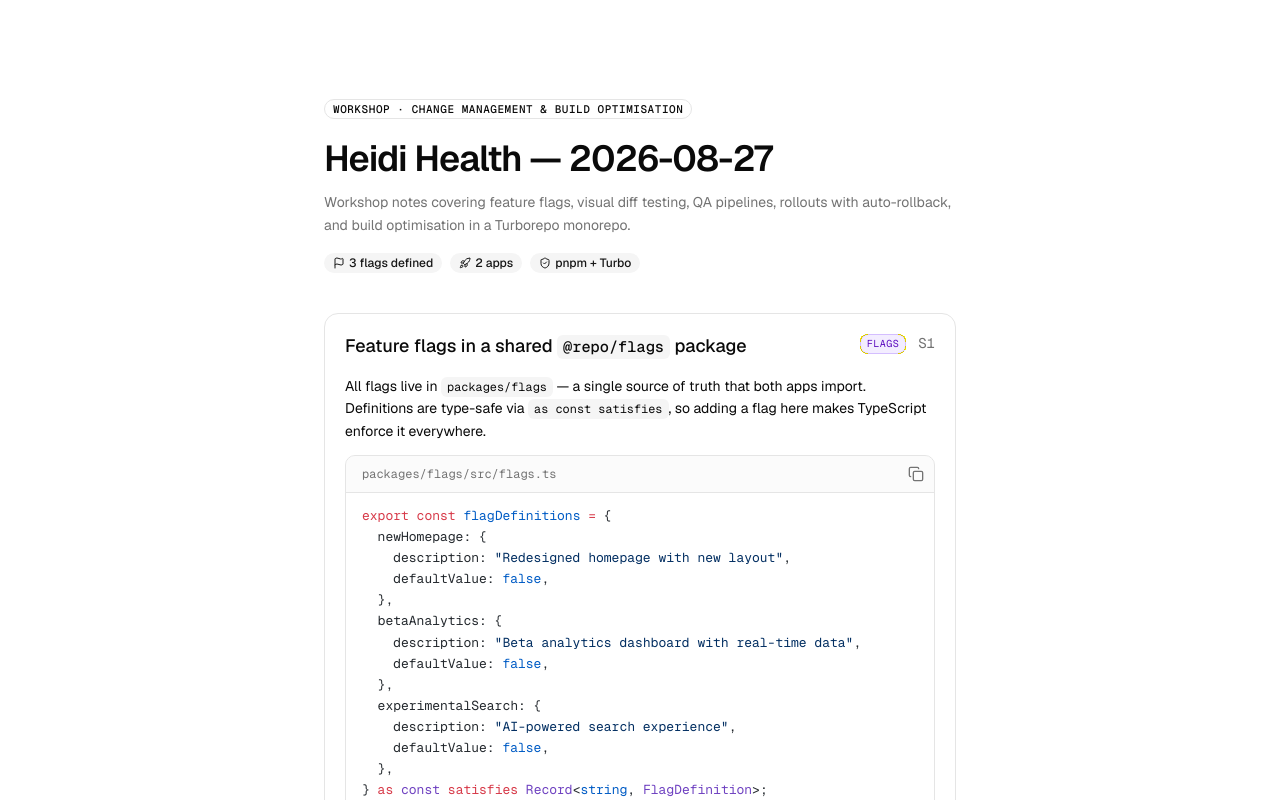
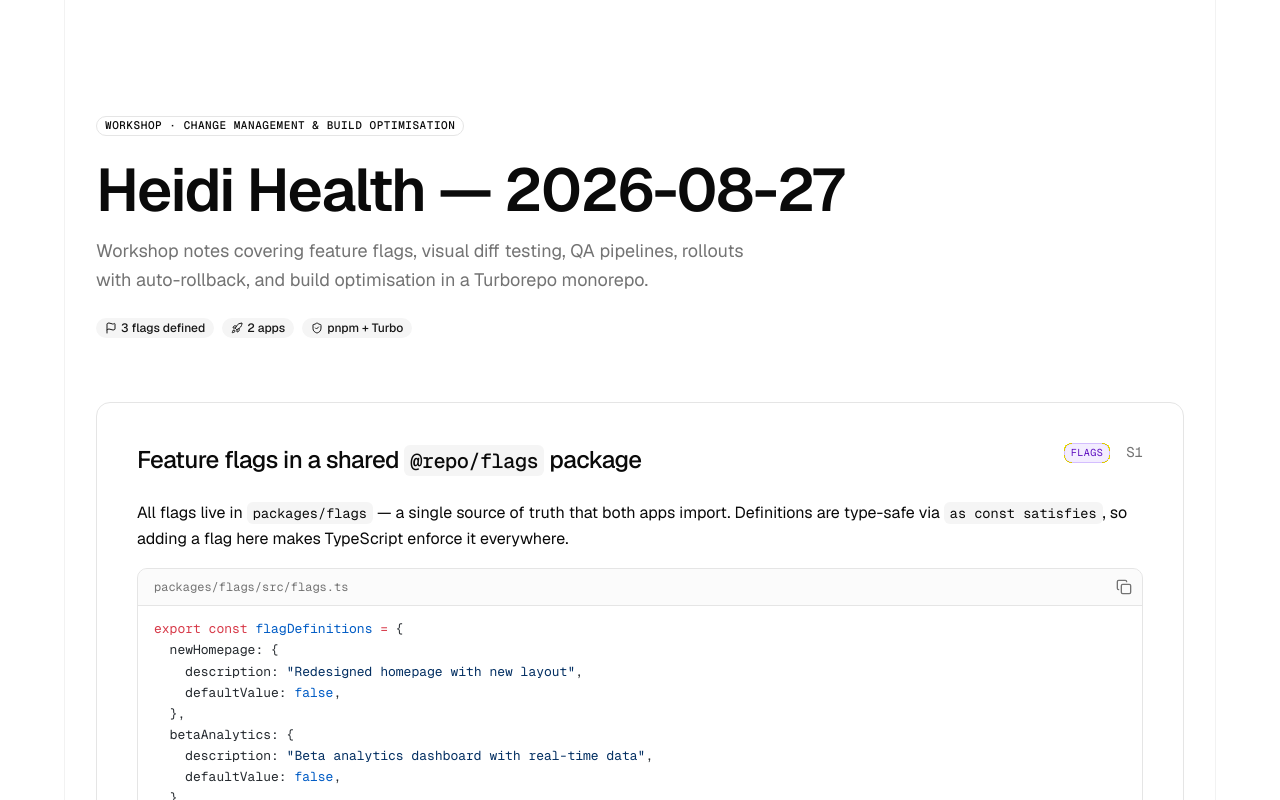
Before and after one commit to aldosch/workshop, a Next.js app in the folder apps/slides/: page / in a window 1280 px wide. Shown: the top 800 px of the page. Built offline with nearby package versions, Linux system fonts and the light colour scheme.

Commit message:
feat(slides): full-width layout with slide-inspired formatting for big screens

```diff
--- a/apps/slides/src/app/globals.css
+++ b/apps/slides/src/app/globals.css
@@ -131,10 +131,45 @@
   }
   body {
     @apply bg-background text-foreground;
+    font-size: 15px;
+    line-height: 1.6;
+    -moz-osx-font-smoothing: grayscale;
   }
   html {
     @apply font-sans;
   }
+
+  h1 {
+    @apply text-4xl font-semibold tracking-tight;
+    line-height: 1.15;
+  }
+  h2 {
+    @apply text-2xl font-semibold tracking-tight;
+    line-height: 1.25;
+  }
+}
+
+/* Slide-inspired guide lines — subtle frame at the viewport edges */
+.slide-frame {
+  position: relative;
+}
+.slide-frame::before,
+.slide-frame::after {
+  content: "";
+  position: fixed;
+  top: 0;
+  bottom: 0;
+  width: 1px;
+  background: var(--border);
+  opacity: 0.5;
+  pointer-events: none;
+  z-index: 0;
+}
+.slide-frame::before {
+  left: max(1.5rem, 5%);
+}
+.slide-frame::after {
+  right: max(1.5rem, 5%);
 }
 
 /* ---------------------------------------------------------------------------
--- a/apps/slides/src/app/page.tsx
+++ b/apps/slides/src/app/page.tsx
@@ -421,24 +421,24 @@
   const flags = getFlags();
 
   return (
-    <div className="min-h-svh bg-background text-foreground">
-      <main className="mx-auto max-w-2xl px-5 py-16 sm:py-24">
-        <header className="mb-10">
+    <div className="slide-frame min-h-svh bg-background text-foreground">
+      <main className="mx-auto px-6 py-20 sm:px-12 lg:px-20 xl:px-24 xl:py-28">
+        <header className="mb-16">
           <Badge
             variant="outline"
-            className="mb-5 font-mono text-[11px] tracking-wider"
+            className="mb-6 font-mono text-[11px] tracking-wider"
           >
             WORKSHOP · CHANGE MANAGEMENT &amp; BUILD OPTIMISATION
           </Badge>
-          <h1 className="text-balance font-semibold text-3xl tracking-tight sm:text-4xl">
+          <h1 className="text-balance font-semibold text-4xl tracking-tight sm:text-5xl xl:text-6xl">
             Heidi Health — 2026-08-27
           </h1>
-          <p className="mt-3 text-muted-foreground text-sm leading-relaxed">
+          <p className="mt-4 max-w-2xl text-base text-muted-foreground leading-relaxed sm:text-lg">
             Workshop notes covering feature flags, visual diff testing, QA
             pipelines, rollouts with auto-rollback, and build optimisation in a
             Turborepo monorepo.
           </p>
-          <div className="mt-4 flex flex-wrap gap-2">
+          <div className="mt-6 flex flex-wrap gap-2">
             <Badge variant="secondary" className="gap-1">
               <Flag aria-hidden="true" className="size-3" />
               {Object.keys(flagDefinitions).length} flags defined
@@ -453,15 +453,15 @@
           </div>
         </header>
 
-        <ol className="space-y-3">
+        <ol className="space-y-4">
           {sections.map((section, i) => (
             <li
               key={section.id}
               id={section.slug}
-              className="scroll-mt-8 rounded-xl border bg-card p-5 transition-colors"
+              className="scroll-mt-8 rounded-xl border bg-card p-6 transition-colors sm:p-8 xl:p-10"
             >
-              <div className="mb-4 flex items-start gap-3">
-                <h2 className="flex-1 font-medium text-base leading-snug sm:text-lg">
+              <div className="mb-6 flex items-start gap-4">
+                <h2 className="flex-1 font-medium text-lg leading-snug sm:text-xl xl:text-2xl">
                   {section.title}
                 </h2>
                 <div className="flex shrink-0 flex-wrap justify-end gap-1.5 self-start">
@@ -485,24 +485,24 @@
                   S{i + 1}
                 </a>
               </div>
-              <div className="space-y-3 text-sm leading-relaxed">
+              <div className="space-y-4 text-sm leading-relaxed sm:text-base">
                 {section.what}
               </div>
 
-              <Accordion multiple className="mt-4 border-t pt-1">
+              <Accordion multiple className="mt-6 border-t pt-2">
                 {section.details && (
                   <AccordionItem
                     value={`${section.id}-details`}
                     className="border-b-0!"
                   >
-                    <AccordionTrigger className="cursor-pointer py-2 font-medium text-muted-foreground text-xs uppercase tracking-wider hover:text-foreground hover:no-underline">
+                    <AccordionTrigger className="cursor-pointer py-3 font-medium text-muted-foreground text-xs uppercase tracking-wider hover:text-foreground hover:no-underline">
                       <span className="flex items-center gap-2">
                         <CircleHelp aria-hidden="true" className="size-3.5" />
                         Details
                       </span>
                     </AccordionTrigger>
                     <AccordionContent>
-                      <div className="pt-1 text-muted-foreground text-sm leading-relaxed">
+                      <div className="pt-2 text-muted-foreground text-sm leading-relaxed sm:text-base">
                         {section.details}
                       </div>
                     </AccordionContent>
@@ -514,7 +514,7 @@
                     value={`${section.id}-code`}
                     className="border-b-0!"
                   >
-                    <AccordionTrigger className="cursor-pointer py-2 font-medium text-muted-foreground text-xs uppercase tracking-wider hover:text-foreground hover:no-underline">
+                    <AccordionTrigger className="cursor-pointer py-3 font-medium text-muted-foreground text-xs uppercase tracking-wider hover:text-foreground hover:no-underline">
                       <span className="flex items-center gap-2">
                         <SquareTerminal
                           aria-hidden="true"
@@ -524,7 +524,7 @@
                       </span>
                     </AccordionTrigger>
                     <AccordionContent>
-                      <div className="space-y-3 pt-1">
+                      <div className="space-y-4 pt-2">
                         {section.codeExample}
                       </div>
                     </AccordionContent>
@@ -536,7 +536,7 @@
                     value={`${section.id}-prompt`}
                     className="border-b-0!"
                   >
-                    <AccordionTrigger className="cursor-pointer py-2 font-medium text-muted-foreground text-xs uppercase tracking-wider hover:text-foreground hover:no-underline">
+                    <AccordionTrigger className="cursor-pointer py-3 font-medium text-muted-foreground text-xs uppercase tracking-wider hover:text-foreground hover:no-underline">
                       <span className="flex items-center gap-2">
                         <SquareTerminal
                           aria-hidden="true"
@@ -546,7 +546,7 @@
                       </span>
                     </AccordionTrigger>
                     <AccordionContent>
-                      <div className="pt-1">
+                      <div className="pt-2">
                         <PromptBlock text={section.prompt} />
                       </div>
                     </AccordionContent>
@@ -558,14 +558,14 @@
                     value={`${section.id}-verify`}
                     className="border-b-0!"
                   >
-                    <AccordionTrigger className="cursor-pointer py-2 font-medium text-muted-foreground text-xs uppercase tracking-wider hover:text-foreground hover:no-underline">
+                    <AccordionTrigger className="cursor-pointer py-3 font-medium text-muted-foreground text-xs uppercase tracking-wider hover:text-foreground hover:no-underline">
                       <span className="flex items-center gap-2">
                         <CircleCheck aria-hidden="true" className="size-3.5" />
                         Verify
                       </span>
                     </AccordionTrigger>
                     <AccordionContent>
-                      <div className="pt-1 text-muted-foreground text-sm leading-relaxed">
+                      <div className="pt-2 text-muted-foreground text-sm leading-relaxed sm:text-base">
                         {section.verify}
                       </div>
                     </AccordionContent>
@@ -578,10 +578,10 @@
 
         <section
           id="qa-pipeline-diagram"
-          className="scroll-mt-8 rounded-xl border bg-card p-5"
+          className="mt-4 scroll-mt-8 rounded-xl border bg-card p-6 sm:p-8 xl:p-10"
         >
-          <div className="mb-4 flex items-start gap-3">
-            <h2 className="flex-1 font-medium text-base leading-snug sm:text-lg">
+          <div className="mb-6 flex items-start gap-4">
+            <h2 className="flex-1 font-medium text-lg leading-snug sm:text-xl xl:text-2xl">
               Where should tests and QA agents fire?
             </h2>
             <span className="shrink-0 self-start rounded-md border border-sky-500/30 bg-sky-500/10 px-1.5 py-0.5 font-mono text-[10px] uppercase tracking-wider leading-snug text-sky-800 dark:text-sky-300">
@@ -595,14 +595,14 @@
               S7
             </a>
           </div>
-          <p className="mb-4 text-sm leading-relaxed text-muted-foreground">
+          <p className="mb-6 text-sm leading-relaxed text-muted-foreground sm:text-base">
             Every stage where a test or QA agent could fire in a Next.js +
             Turborepo monorepo on Vercel. Hover or tap a node to see the test
             types that belong there. Particles flow left to right through the
             pipeline — from instant code-level checks to production monitoring.
           </p>
           <QaPipelineDiagram />
-          <div className="mt-4 flex flex-wrap items-center gap-x-4 gap-y-1 pt-1">
+          <div className="mt-6 flex flex-wrap items-center gap-x-4 gap-y-1 pt-2">
             <span className="font-mono text-[10px] text-muted-foreground uppercase tracking-widest">
               Docs
             </span>
@@ -624,15 +624,15 @@
         </section>
 
         {flags.betaAnalytics && (
-          <section className="mt-8 rounded-xl border border-violet-500/30 bg-violet-500/5 p-5">
-            <h2 className="mb-2 flex items-center gap-2 font-medium text-base">
+          <section className="mt-4 rounded-xl border border-violet-500/30 bg-violet-500/5 p-6 sm:p-8">
+            <h2 className="mb-3 flex items-center gap-2 font-medium text-lg sm:text-xl">
               <span
                 aria-hidden="true"
                 className="inline-block size-1.5 rounded-full bg-violet-500"
               />
               Bonus: betaAnalytics flag is ON
             </h2>
-            <p className="text-muted-foreground text-sm leading-relaxed">
+            <p className="text-muted-foreground text-sm leading-relaxed sm:text-base">
               This section only renders because{" "}
               <InlineCode>FLAGS_BETA_ANALYTICS=true</InlineCode> is set in the
               environment. The slides app itself uses{" "}
@@ -642,8 +642,10 @@
           </section>
         )}
 
-        <section className="mt-12 rounded-xl border bg-card p-5">
-          <h2 className="mb-2 font-medium text-base">Workshop structure</h2>
+        <section className="mt-4 rounded-xl border bg-card p-6 sm:p-8 xl:p-10">
+          <h2 className="mb-4 font-medium text-lg sm:text-xl">
+            Workshop structure
+          </h2>
           <CodeBlock language="text" filename="monorepo layout">{`workshop/
 ├── apps/
 │   ├── slides/     ← this app (workshop notes)
@@ -656,7 +658,7 @@
 └── package.json`}</CodeBlock>
         </section>
 
-        <footer className="mt-12 flex items-center justify-between text-muted-foreground text-xs">
+        <footer className="mt-16 flex items-center justify-between text-muted-foreground text-xs sm:text-sm">
           <span className="flex items-center gap-1.5">
             <Wrench aria-hidden="true" className="size-3" />
             workshop · pnpm + turbo + next.js
```
